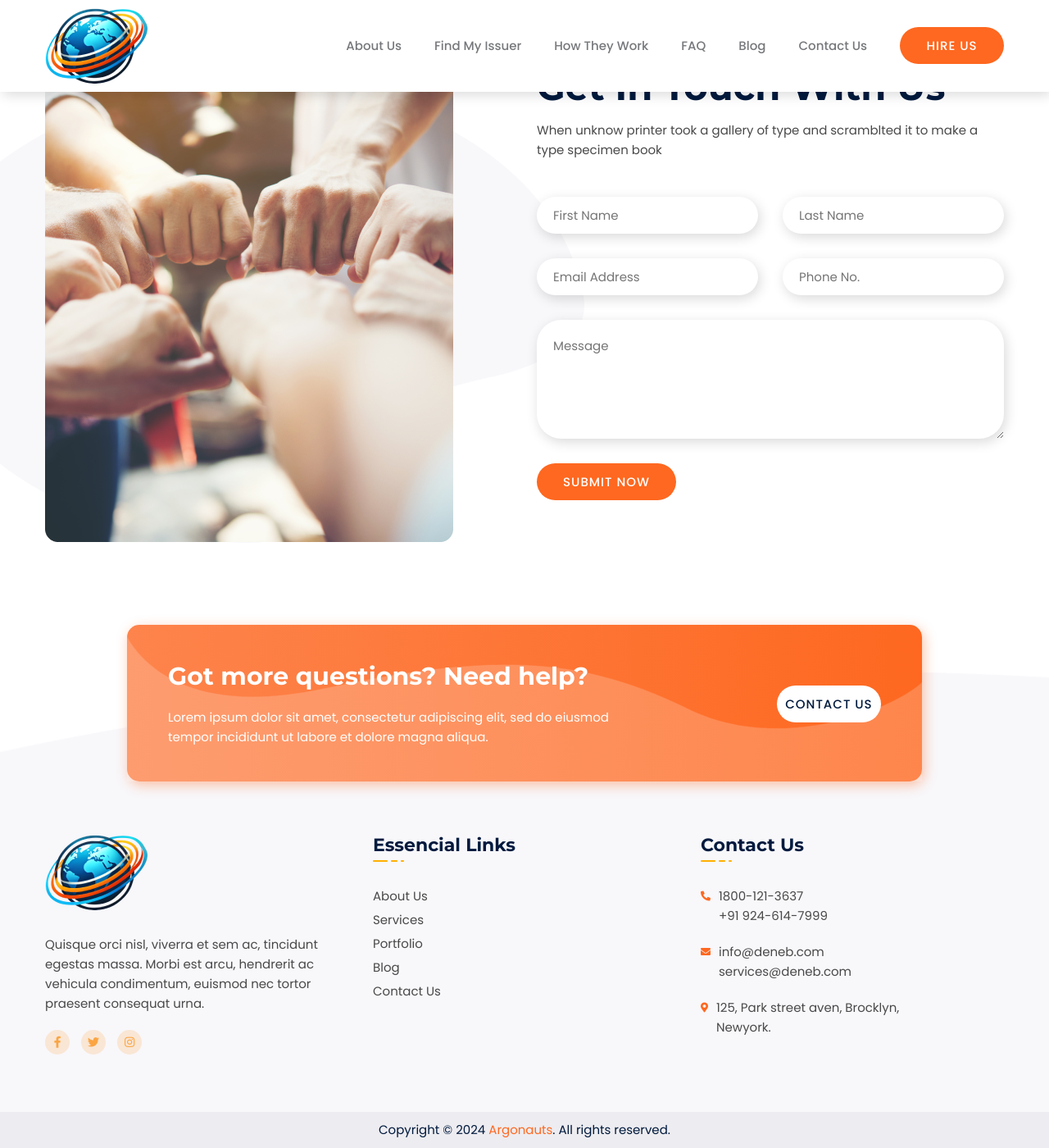
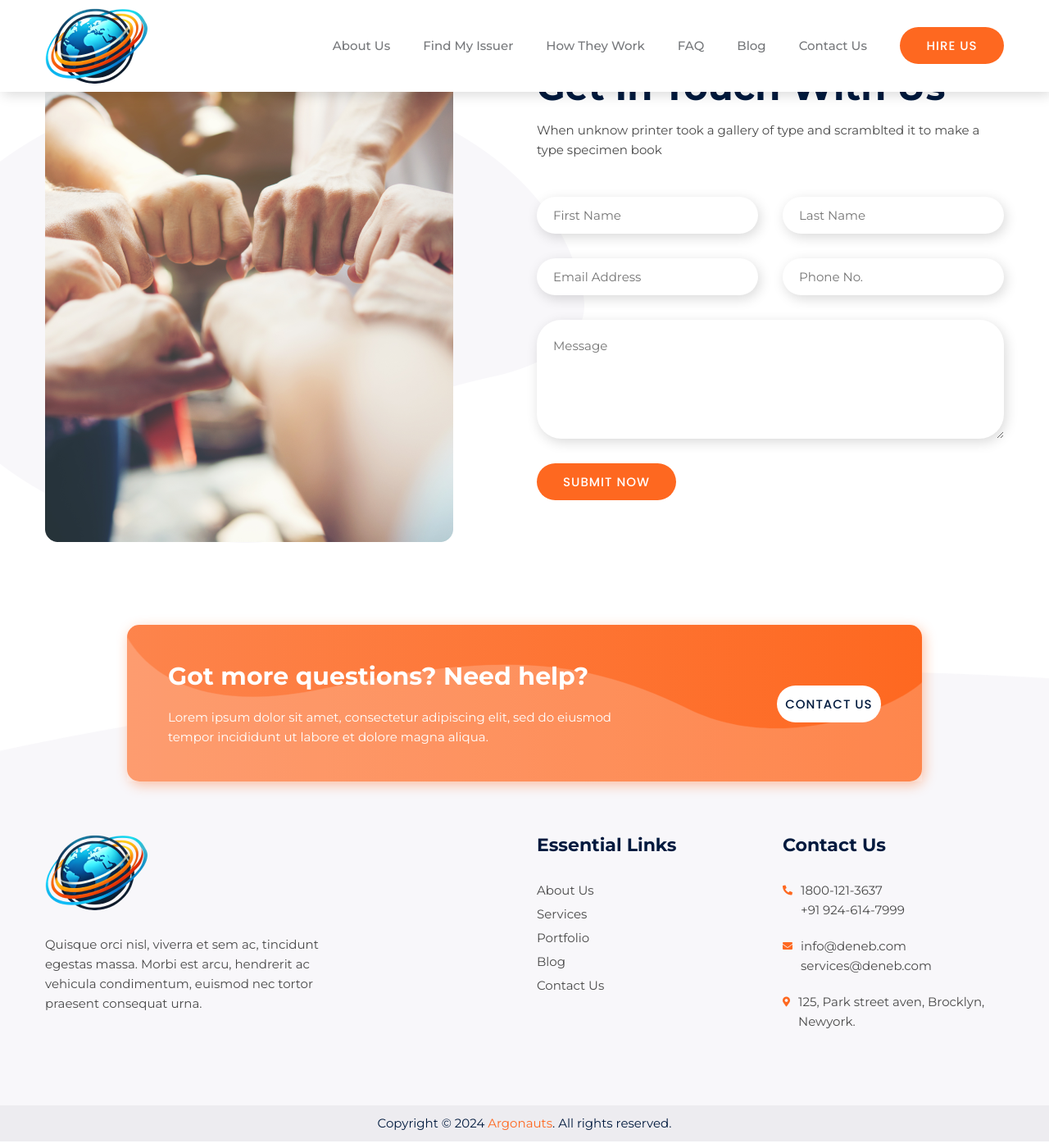
Before and after one commit to HL7/ipa-website, a Jekyll site: the page built from index.md, in a window 1280 px wide and 1400 px high, scrolled down 5246 px. Shown: the whole window at 82% size. Built offline with Jekyll 4.4.1, drawn with Linux system fonts in a browser that asks for light colours; comment, search, counter and statistics services are not loaded.

Commit message:
(ARG-46) ♻️ Update footer layout/content
Signed-off-by: GitHub <noreply@github.com>

```diff
--- a/_config.yml
+++ b/_config.yml
@@ -40,9 +40,9 @@ plugins:
   - jekyll-paginate-v2
   - jekyll-archives
 
-facebook_url: "https://www.facebook.com/"
-twitter_url: "https://twitter.com/"
-instagram_url: "https://instagram.com/"
+facebook_url:
+twitter_url:
+instagram_url:
 
 hero_image: "/assets/images/breadcrumb_bg.jpg"
 
--- a/_includes/footer.html
+++ b/_includes/footer.html
@@ -22,10 +22,10 @@
 						</ul>
 					</div>
 				</div>
-				<div class="col-lg-4 col-md-6 col-sm-12">
+				<div class="col-lg-3 col-md-6 col-sm-12 offset-lg-2">
 					<div class="widget widget_link">
 						<div class="widget_title">
-							<h4>Essencial Links</h4>
+							<h4>Essential Links</h4>
 						</div>
 						<ul>
 							<li><a href="/about">About Us</a></li>
@@ -36,7 +36,7 @@
 						</ul>
 					</div>
 				</div>
-				<div class="col-lg-4 col-md-6 col-sm-12">
+				<div class="col-lg-3 col-md-6 col-sm-12">
 					<div class="widget widget_contact">
 						<div class="widget_title">
 							<h4>Contact Us</h4>
--- a/_sass/_common.scss
+++ b/_sass/_common.scss
@@ -75,7 +75,7 @@ button{
 	}
 }
 body{
-	font-family: $font1;
+	font-family: $font2;
 	font-size: 15px;
 	line-height: 24px;
 	color: $text;
--- a/_sass/_footer.scss
+++ b/_sass/_footer.scss
@@ -13,14 +13,6 @@
 	    		margin-bottom: 30px;
 	    		h4{
 	    			font-weight: bold;
-	    			&:after{
-	    				content: '';
-					    display: block;
-					    background: url(../images/shape/line.png) no-repeat;
-					    max-width: 38px;
-					    height: 2px;
-					    margin-top: 5px;
-	    			}
 	    		}
 	    	}
 	    }
@@ -74,7 +66,6 @@
 	    		.single_info{
 	    			max-width: 250px;
 	    			display: flex;
-		    		flex-wrap: wrap;
 		    		margin-bottom: 20px;
 		    		.icon{
 		    			font-size: 12px;
--- a/_sass/_pricing.scss
+++ b/_sass/_pricing.scss
@@ -1,7 +1,6 @@
 // deneb_pricing
 .deneb_pricing{
 	.pricing_box{
-		font-family: $font2;
 		@media #{$md}{
 			margin-bottom: 60px;
 		}
```
